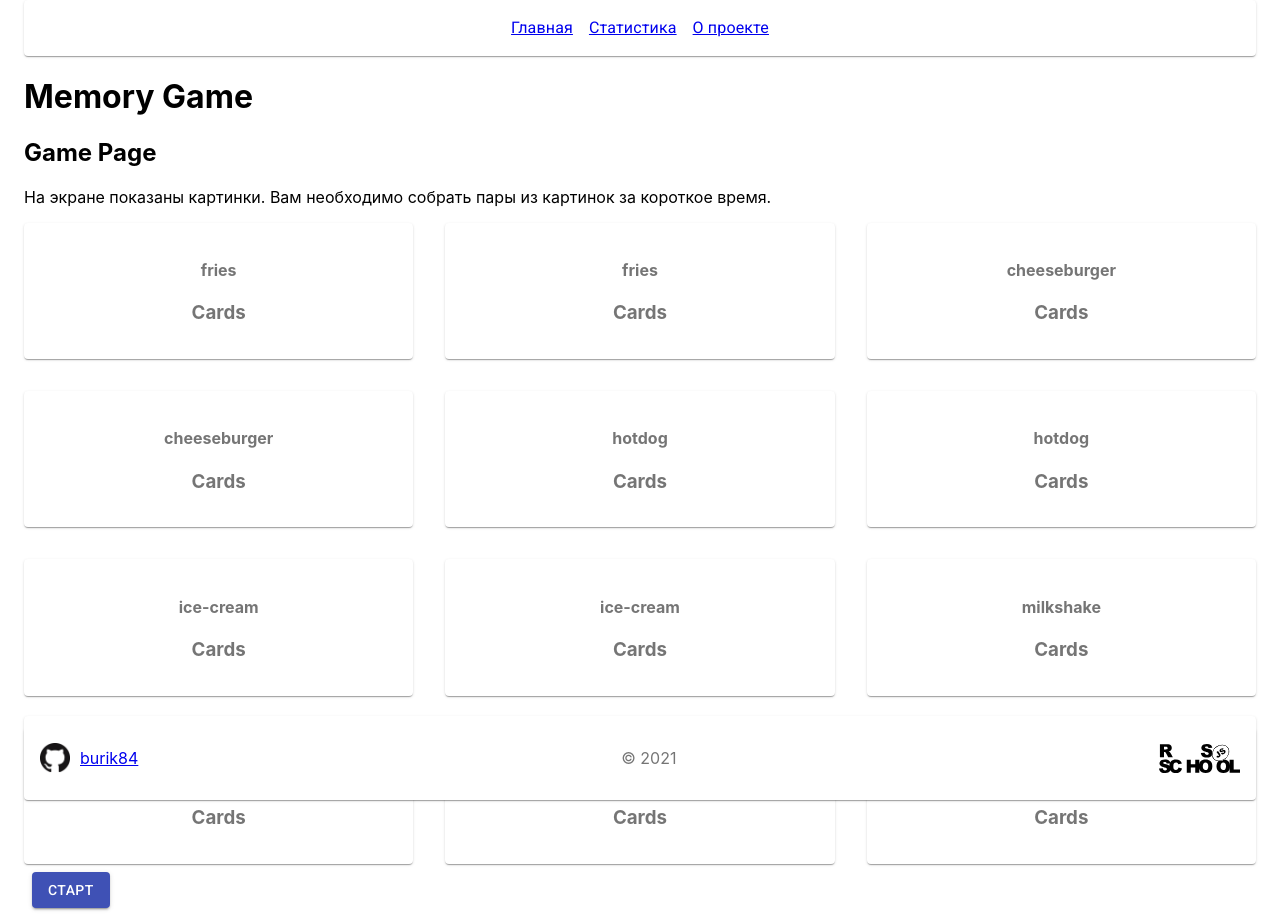
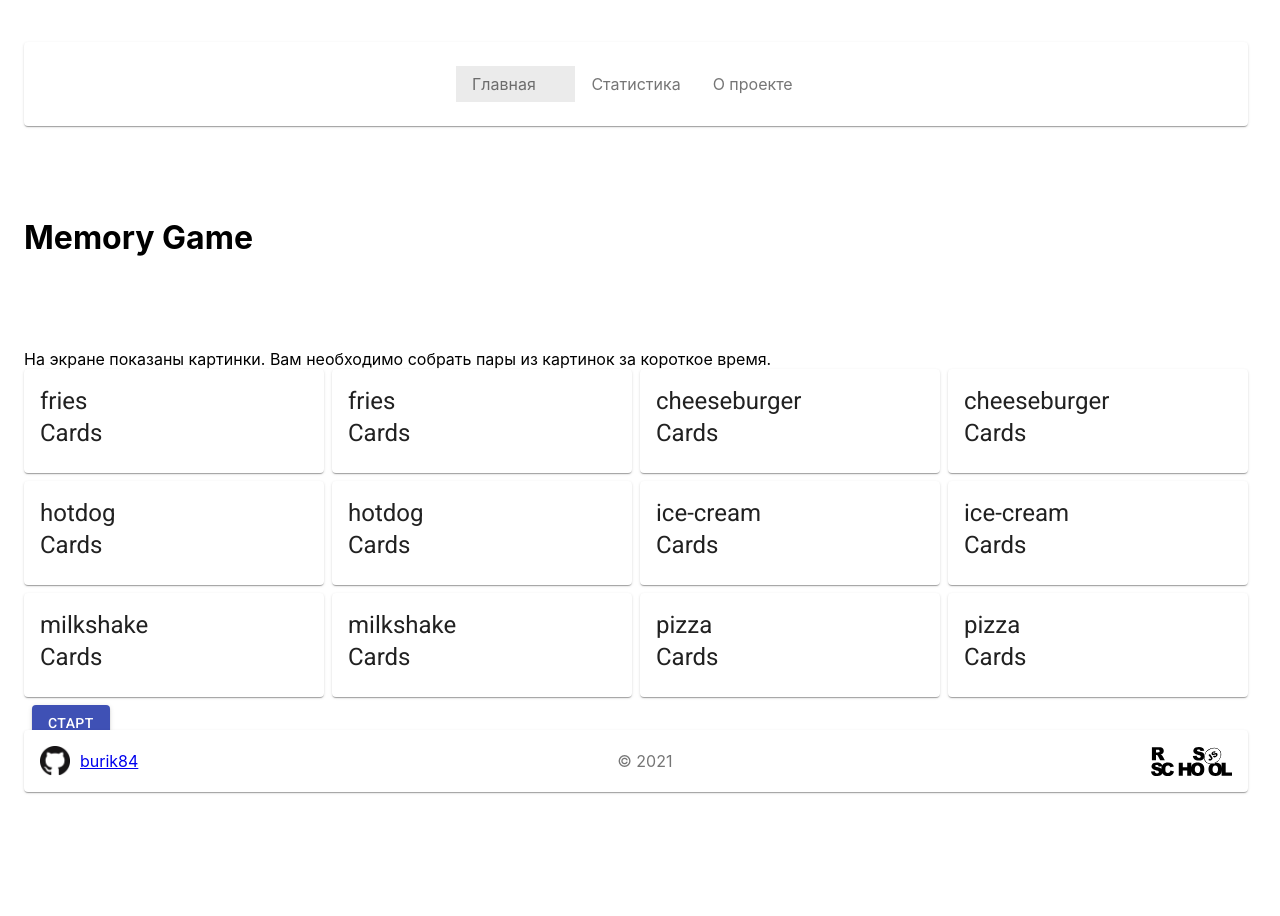
Before and after one commit to burik84/react-game, a React (Create React App) app in the folder react-game/: page / in a window 1280 px wide. After the commit the page ends 800 px from the top, so only its background shows below. Built offline with nearby package versions, Linux system fonts and the light colour scheme.

Commit message:
feat: styling card and grid

```diff
--- a/react-game/src/App.tsx
+++ b/react-game/src/App.tsx
@@ -44,8 +44,9 @@ function App() {
       <Router>
         <Container>
           <Grid
+            container
             spacing={1}
-            direction="column"
+            direction="row"
             justify="space-between"
             alignItems="center"
             className={classes.grid}
--- a/react-game/src/components/Game/_Game.scss
+++ b/react-game/src/components/Game/_Game.scss
@@ -2,9 +2,6 @@
   display: grid;
   gap: 10px;
   position: relative;
-}
-.card {
-  cursor: pointer;
 }
 
 .fields{
--- a/react-game/src/components/layout/GameCard/GameCard.tsx
+++ b/react-game/src/components/layout/GameCard/GameCard.tsx
@@ -1,34 +1,44 @@
 import React from 'react';
-import Paper from '@material-ui/core/Paper';
-import Grid from '@material-ui/core/Grid';
+import { makeStyles, createStyles, Theme } from '@material-ui/core/styles';
+import { Paper, Grid, Card, CardContent, Typography } from '@material-ui/core';
 
+const useStyles = makeStyles((theme: Theme) =>
+  createStyles({
+    root: {
+      minWidth: 275,
+    },
+    card: {
+      cursor: 'pointer',
+    },
+  })
+);
 type TProps = {
   grid: any;
-  classes: string;
   name: string;
   index: number;
   clickCards: any;
 };
 
-const GameCard: React.FC<TProps> = ({
-  grid,
-  classes,
-  name,
-  index,
-  clickCards,
-}) => {
+const GameCard: React.FC<TProps> = ({ grid, name, index, clickCards }) => {
+  const classes = useStyles();
   return (
     <Grid
       item
-      xs={grid}
+      xs={3}
       onClick={(e) => clickCards(e, name)}
       data-id={index}
-      className="card"
+      className={classes.card}
     >
-      <Paper className={classes}>
-        <h4>{name}</h4>
-        <h3>Cards</h3>
-      </Paper>
+      <Card className={classes.root}>
+        <CardContent>
+          <Typography variant="h5" component="h3">
+            {name}
+          </Typography>
+          <Typography variant="h5" component="h3">
+            Cards
+          </Typography>
+        </CardContent>
+      </Card>
     </Grid>
   );
 };
--- a/react-game/src/components/layout/GameFields/GameFields.tsx
+++ b/react-game/src/components/layout/GameFields/GameFields.tsx
@@ -8,11 +8,6 @@ const useStyles = makeStyles((theme: Theme) =>
   createStyles({
     root: {
       flexGrow: 1,
-    },
-    paper: {
-      padding: theme.spacing(2),
-      textAlign: 'center',
-      color: theme.palette.text.secondary,
     },
   })
 );
@@ -30,7 +25,7 @@ const GameFilds: React.FC<TProps> = ({ clickCards, cardsData, isGame }) => {
     <div className={classes.root}>
       <Grid
         container
-        spacing={4}
+        spacing={1}
         direction="row"
         justify="center"
         alignItems="center"
@@ -39,8 +34,7 @@ const GameFilds: React.FC<TProps> = ({ clickCards, cardsData, isGame }) => {
         {!isGame && <div className="overflow"></div>}
         {cardsData.map((item: { name: string }, index: number) => (
           <GameCard
-            classes={classes.paper}
-            grid={4}
+            grid={3}
             name={item.name}
             index={index}
             key={index}
--- a/react-game/src/components/layout/Header.tsx
+++ b/react-game/src/components/layout/Header.tsx
@@ -2,8 +2,7 @@ import React from 'react';
 import { NavLink } from 'react-router-dom';
 
 import { makeStyles, createStyles, Theme } from '@material-ui/core/styles';
-import Link from '@material-ui/core/Link';
-import Typography from '@material-ui/core/Typography';
+import { Link, List, ListItem, Typography, Box } from '@material-ui/core';
 
 const useStyles = makeStyles((theme: Theme) =>
   createStyles({
@@ -11,6 +10,16 @@ const useStyles = makeStyles((theme: Theme) =>
       '& > * + *': {
         marginLeft: theme.spacing(2),
       },
+      display: 'flex',
+      textAlign: 'center',
+      justifyContent: 'center',
+    },
+    list: {
+      width: '100%',
+      maxWidth: 360,
+      // backgroundColor: theme.palette.background.paper,
+      display: 'flex',
+      flexDirection: 'row',
     },
   })
 );
@@ -20,19 +29,25 @@ const Header = () => {
 
   return (
     <header>
-      <nav>
-        <Typography className={classes.root} align="center">
-          <NavLink to="/" color="primary">
+      <Box className={classes.root} component="nav">
+        <List component="ul" className={classes.list}>
+          <ListItem
+            button
+            component={NavLink}
+            to="/"
+            activeClassName="Mui-selected"
+            key="home"
+          >
             Главная
-          </NavLink>
-          <NavLink to="/statistic" color="primary">
+          </ListItem>
+          <ListItem button component={NavLink} to="/statistic" key="statistic">
             Статистика
-          </NavLink>
-          <NavLink to="/about" color="primary">
+          </ListItem>
+          <ListItem button component={NavLink} to="/about" key="about">
             О проекте
-          </NavLink>
-        </Typography>
-      </nav>
+          </ListItem>
+        </List>
+      </Box>
     </header>
   );
 };
--- a/react-game/src/components/pages/Home/Home.tsx
+++ b/react-game/src/components/pages/Home/Home.tsx
@@ -48,7 +48,6 @@ const Home: React.FC<TProps> = () => {
   console.log('состояние победы - ', winner);
   return (
     <div>
-      <h2> Game Page</h2>
       {isGame && (
         <Timer
           winner={winner}
--- a/react-game/src/index.scss
+++ b/react-game/src/index.scss
@@ -1,3 +1,8 @@
+*{
+  margin: 0;
+  padding: 0;
+  box-sizing: border-box;
+}
 body {
   margin: 0;
   font-family: -apple-system, BlinkMacSystemFont, 'Segoe UI', 'Roboto', 'Oxygen',
@@ -11,9 +16,6 @@ code {
   font-family: source-code-pro, Menlo, Monaco, Consolas, 'Courier New',
     monospace;
 }
-// .App{
-//   height: 100vh;
-// }
 footer{
   display: flex;
   flex-direction: row;
```
